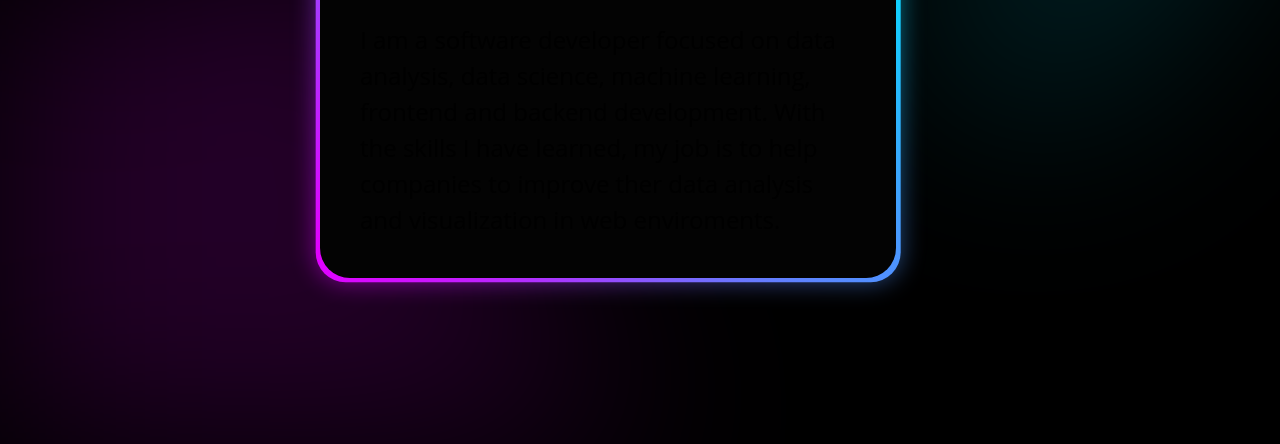
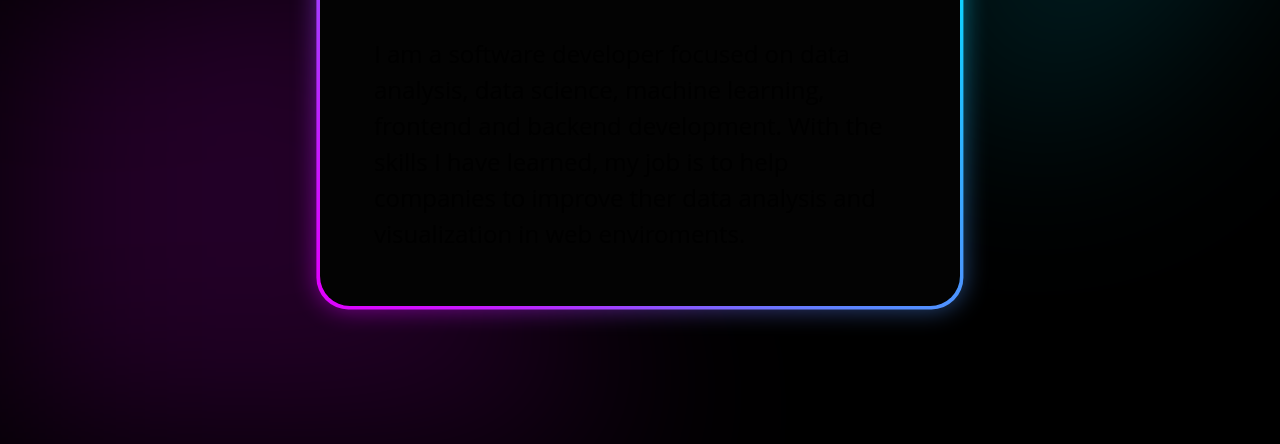
Before and after one commit to josesalopasog/josesalopaso-web, an Astro site: page / in a window 1280 px wide. Shown: the part 356-800 px from the top of the page. Built offline with nearby package versions, Linux system fonts and the light colour scheme; Astro itself is replaced by a stand-in of ours.

Commit message:
Fixing the border size

```diff
--- a/src/components/AboutMe.astro
+++ b/src/components/AboutMe.astro
@@ -1,5 +1,5 @@
 
-<section>
+<section >
     <div class="section-container">
         <h2 data-lang="titleAboutMe">About Me</h2>
         <p data-lang="textAboutMe" class="text-left p-5">
--- a/src/components/Welcome.astro
+++ b/src/components/Welcome.astro
@@ -1,5 +1,5 @@
-<div class="my-10">
-	<h2>
+<div class="flex my-10 justify-center">
+	<h2 class="welcome">
       Hola, soy
       <span class="bg-gradient-to-r from-[#E100FF]  to-[#00E1FF] bg-clip-text text-transparent">José Salopaso</span>!
   </h2>
@@ -9,4 +9,5 @@
   span.name {
     color: var(--gradient-color);
   }
+
 </style>
--- a/src/layouts/Layout.astro
+++ b/src/layouts/Layout.astro
@@ -63,34 +63,37 @@ import background from "../assets/background.svg";
   }
 
   section {
+	display: flex;
+	flex-direction: column;
 	width: 50%;
-	margin: auto;
+	margin: 0 auto;
   }
 
   .section-container {
+	margin: 0 auto;
     background-color: rgb(3, 3, 3);
     font-family: "Open Sans";
     text-align: center;
-    width: 90%;
-	height: 90%;
+    width: 100%;
+	height: 100%;
     border-radius: 30px;
 	position: relative;
-	padding: 10px;
+	padding: 1em;
   }
 
   .section-container::after, .section-container::before{
 	background-image: conic-gradient(from var(--angle),#E100FF,#00E1FF,#E100FF);
-	content: "";
+	content: '';
 	position: absolute;
-	width: 101.5%;
-	height: 102%;
+	height: calc(100% + 0.3 * 1em);
+	width: calc(100% + 0.3 * 1em);
 	top: 50%;
 	left: 50%;
 	translate: -50% -50%;
 	z-index: -1;
-	border-radius: 30px;
-	padding: 20px;
+	border-radius: 32px;
 	animation: 3s spin linear infinite;
+	padding: 40px;
   }
   .section-container::before{
 	filter: blur(0.5rem);
```
Also changed, not shown: src/pages/index.astro (line endings or trailing spaces).
